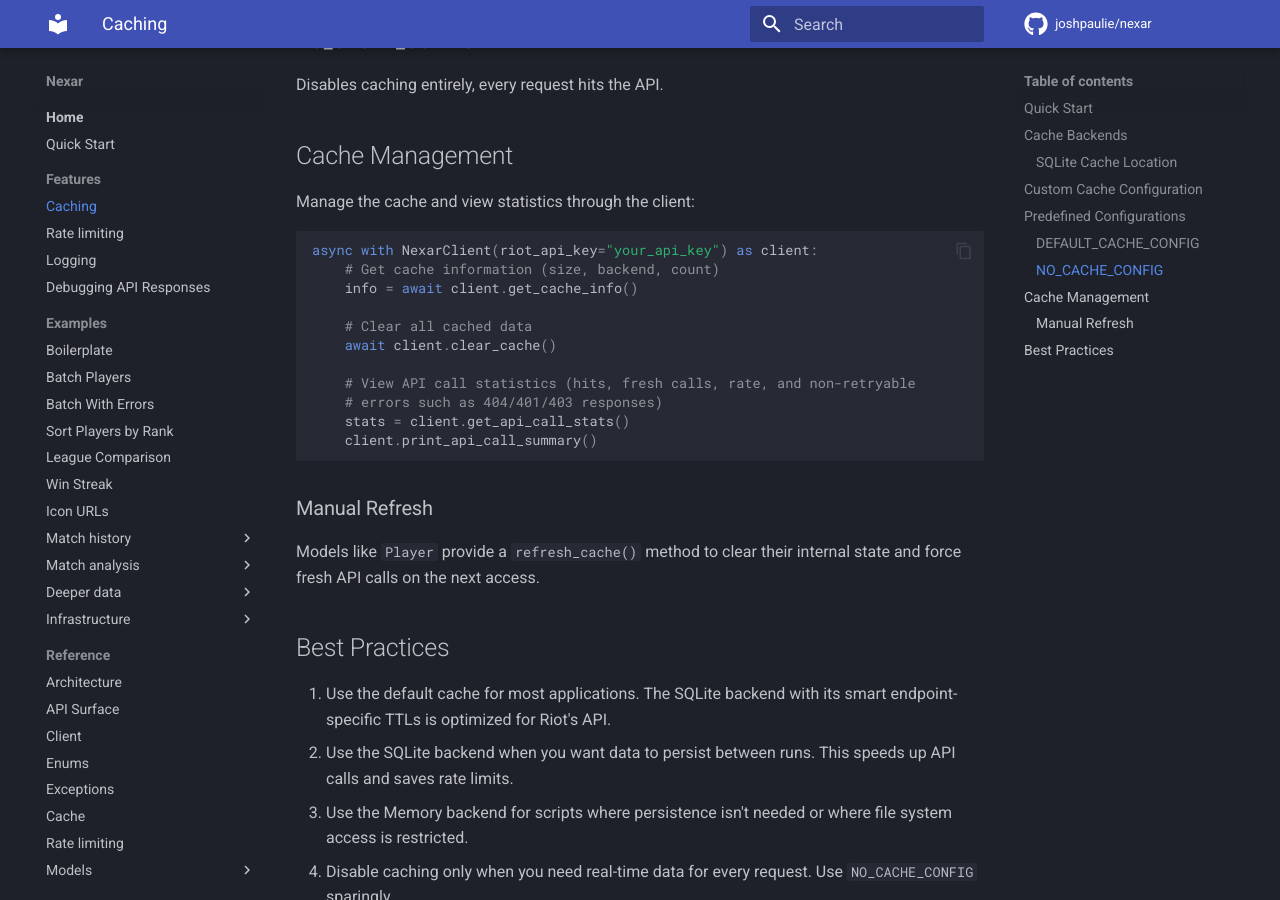
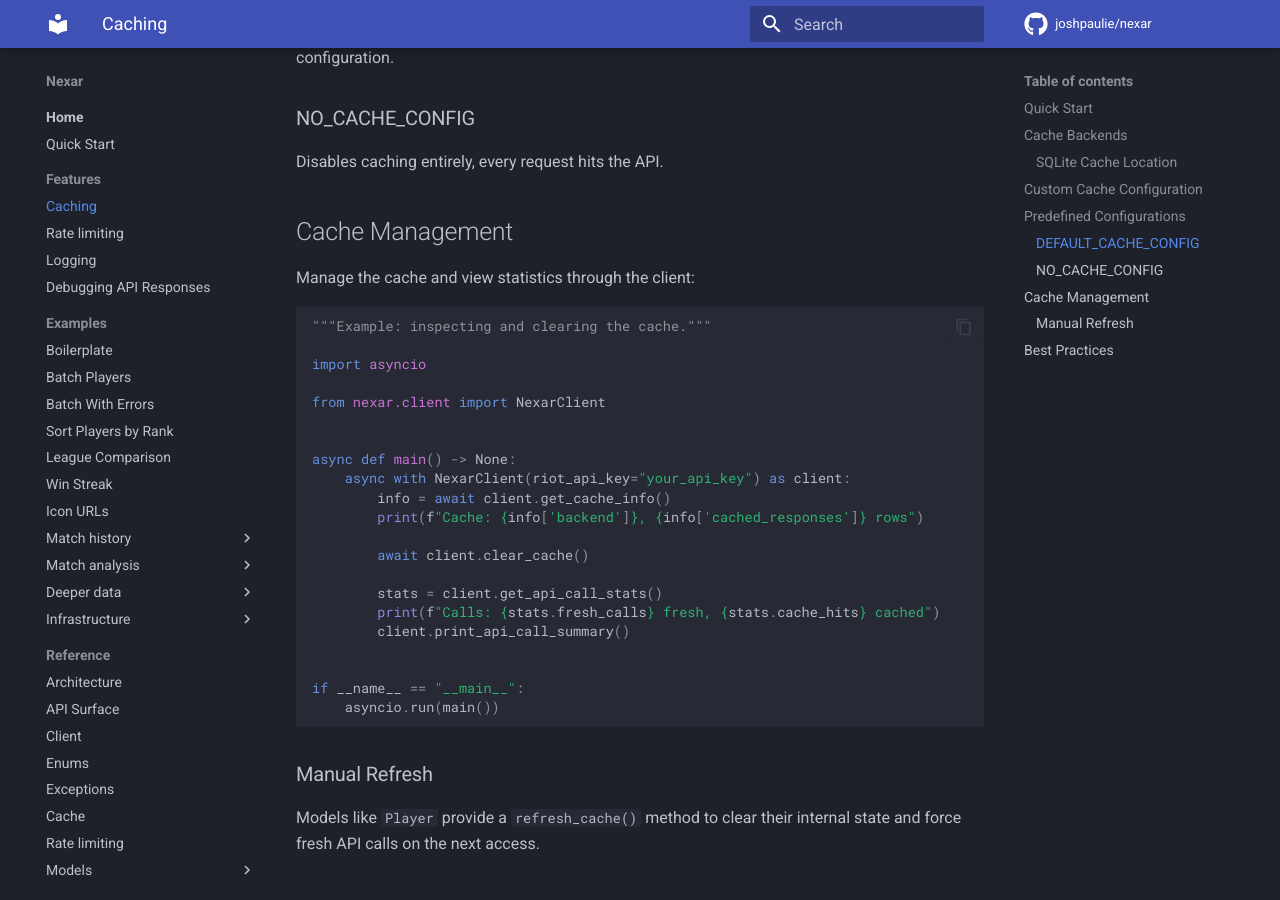
Before and after one commit to JoshPaulie/nexar, an MkDocs documentation site: the page built from docs/client-features/caching.md, in a window 1280 px wide and 900 px high, scrolled down 3755 px. Built offline with MkDocs 1.6.1 and Material for MkDocs 9.7.7, drawn with Linux system fonts in a browser that asks for light colours; comment, search, counter and statistics services are not loaded; some of the changed text lies outside the part shown.

Commit message:
test: require every docs python block to be an executed snippet

````diff
--- a/docs/client-features/caching.md
+++ b/docs/client-features/caching.md
@@ -83,17 +79,7 @@ Disables caching entirely, every request hits the API.
 Manage the cache and view statistics through the client:
 
 ```python
-async with NexarClient(riot_api_key="your_api_key") as client:
-    # Get cache information (size, backend, count)
-    info = await client.get_cache_info()
-
-    # Clear all cached data
-    await client.clear_cache()
-
-    # View API call statistics (hits, fresh calls, rate, and non-retryable
-    # errors such as 404/401/403 responses)
-    stats = client.get_api_call_stats()
-    client.print_api_call_summary()
+--8<-- "caching/manage.py"
 ```
 
 ### Manual Refresh
--- /dev/null
+++ b/docs/snippets/caching/location.py
@@ -0,0 +1,9 @@
+"""Example: choosing where the SQLite cache lives."""
+
+from nexar.cache import CacheConfig
+
+config = CacheConfig(
+    backend="sqlite",
+    cache_name="my_app_cache",  # Creates my_app_cache.sqlite
+    cache_dir="./cache",  # Saves to ./cache/my_app_cache.sqlite
+)
--- /dev/null
+++ b/docs/snippets/caching/manage.py
@@ -0,0 +1,21 @@
+"""Example: inspecting and clearing the cache."""
+
+import asyncio
+
+from nexar.client import NexarClient
+
+
+async def main() -> None:
+    async with NexarClient(riot_api_key="your_api_key") as client:
+        info = await client.get_cache_info()
+        print(f"Cache: {info['backend']}, {info['cached_responses']} rows")
+
+        await client.clear_cache()
+
+        stats = client.get_api_call_stats()
+        print(f"Calls: {stats.fresh_calls} fresh, {stats.cache_hits} cached")
+        client.print_api_call_summary()
+
+
+if __name__ == "__main__":
+    asyncio.run(main())
--- /dev/null
+++ b/docs/snippets/client-features/debug_responses.py
@@ -0,0 +1,5 @@
+"""Example: turning on API response debugging."""
+
+import os
+
+os.environ["NEXAR_DEBUG_RESPONSES"] = "1"
--- a/docs/snippets/client-features/production_rate_limits.py
+++ b/docs/snippets/client-features/production_rate_limits.py
@@ -7,10 +7,12 @@ from nexar.enums import Region
 
 async def example_production_key() -> None:
     """Initialize client with production API key limits."""
+    # --8<-- [start:production-limits]
     client = NexarClient(
         riot_api_key="your-production-api-key",
         app_rate_limits=((500, 10), (30000, 600)),
     )
+    # --8<-- [end:production-limits]
 
     # Now the client uses production rate limits:
     # - 500 requests per 10 seconds (per region)
@@ -39,6 +41,7 @@ async def example_per_region_limits() -> None:
     # Production limits: 500 req/10s per region
     # Both NA1 and EUW1 can use their full 500/10s quota simultaneously
 
+    # --8<-- [start:per-region-limits]
     # This uses 500/10s budget for NA1
     await client.get_riot_account("PlayerName", "NA1", Region.NA1)
 
@@ -46,6 +49,7 @@ async def example_per_region_limits() -> None:
     await client.get_riot_account("PlayerName", "EUW1", Region.EUW1)
 
     # Each region can independently support 500 requests per 10 seconds
+    # --8<-- [end:per-region-limits]
 
     await client.close()
 
````
Also changed, not shown: other parts of docs/client-features/caching.md (+1 -5 lines), CHANGELOG.md (+2 -0 lines), docs/client-features/debug-responses.md (+1 -2 lines), docs/client-features/rate-limiting.md (+2 -7 lines), docs/examples/champ_performance.md (+1 -1 lines), docs/examples/player_performance.md (+1 -1 lines), 1 other file.
